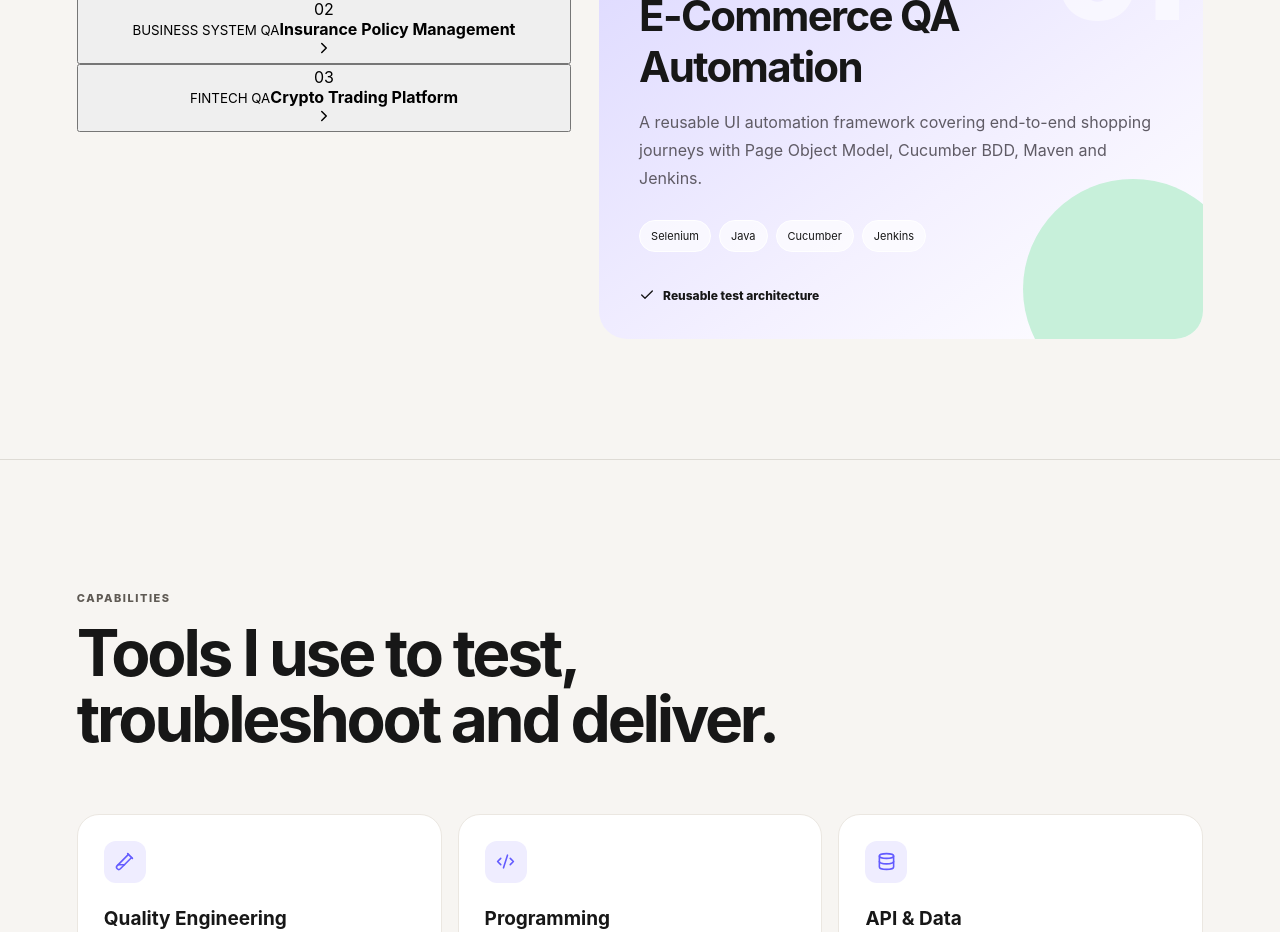
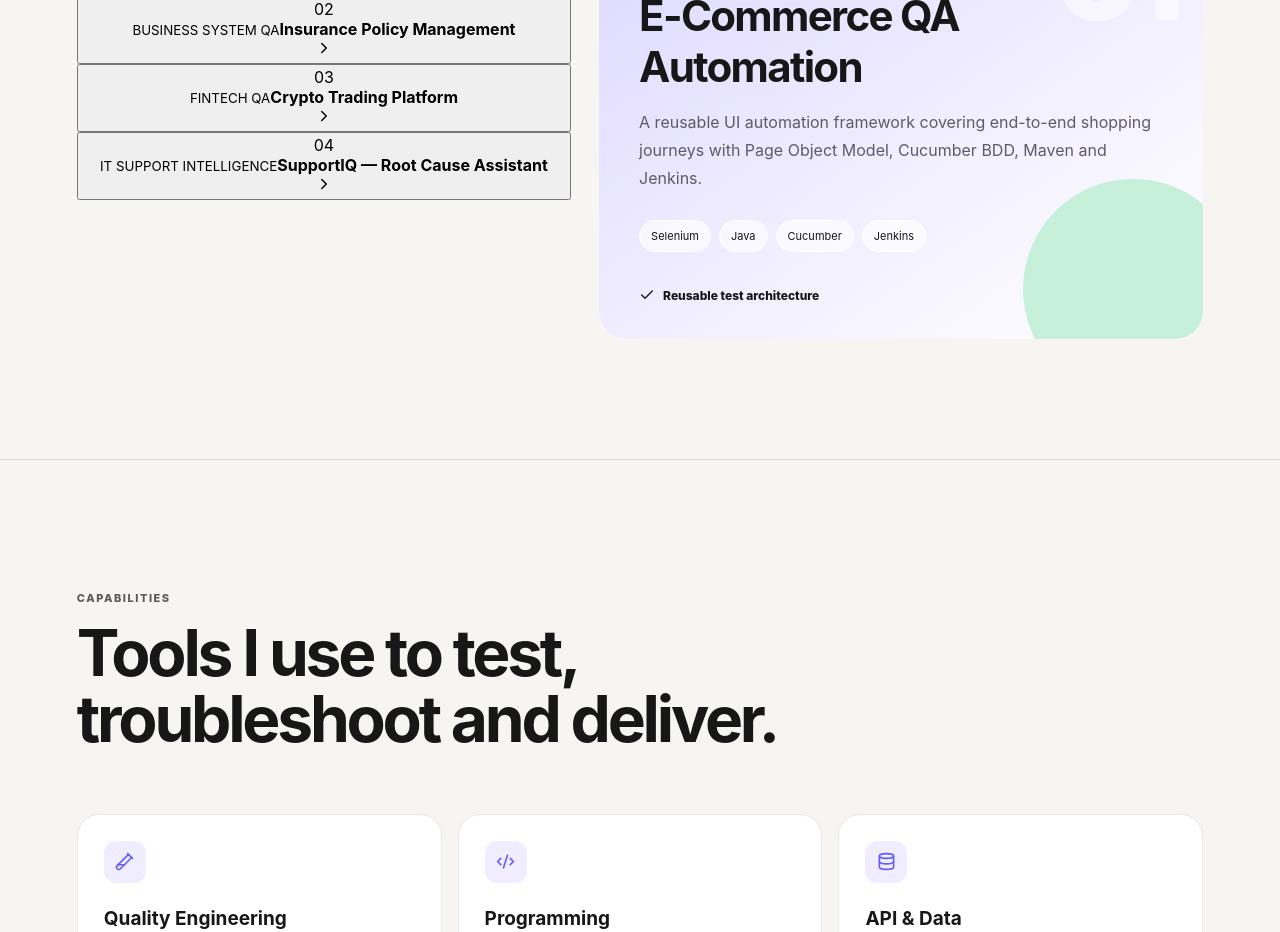
Before and after one commit to Joshuanoc/JoshuaNPortfolio, a React (Vite) app: page / in a window 1280 px wide. Shown: the part 2060-2992 px from the top of the page. Built offline with nearby package versions, Linux system fonts and the light colour scheme.

Commit message:
Feature SupportIQ in portfolio projects

```diff
--- a/src/App.jsx
+++ b/src/App.jsx
@@ -5,7 +5,8 @@ import{ArrowUpRight,Check,ChevronRight,Mail,Code2,Cloud,TestTube2,Wrench,Databas
 const projects=[
 {eyebrow:'AUTOMATION FRAMEWORK',title:'E-Commerce QA Automation',text:'A reusable UI automation framework covering end-to-end shopping journeys with Page Object Model, Cucumber BDD, Maven and Jenkins.',chips:['Selenium','Java','Cucumber','Jenkins'],metric:'Reusable test architecture'},
 {eyebrow:'BUSINESS SYSTEM QA',title:'Insurance Policy Management',text:'Functional and regression testing across registration, quotes, policy issuance, premium calculations, claims and settlement workflows.',chips:['Functional QA','Jira','Regression'],metric:'Business-critical workflows'},
-{eyebrow:'FINTECH QA',title:'Crypto Trading Platform',text:'Exploratory and functional testing across authentication, wallets, trading, transaction history and validation scenarios.',chips:['UI Testing','Negative Testing','Defect Tracking'],metric:'Risk-focused test coverage'}
+{eyebrow:'FINTECH QA',title:'Crypto Trading Platform',text:'Exploratory and functional testing across authentication, wallets, trading, transaction history and validation scenarios.',chips:['UI Testing','Negative Testing','Defect Tracking'],metric:'Risk-focused test coverage'},
+{eyebrow:'IT SUPPORT INTELLIGENCE',title:'SupportIQ — Root Cause Assistant',text:'Interactive Tier 1/Tier 2 troubleshooting with decision trees, hypothesis scoring, RCA confidence, escalation logic, incident history and analytics.',chips:['React','RCA','IT Support','Decision Engine'],metric:'Evidence-driven troubleshooting',link:'./supportiq/'}
 ];
 
 const skillGroups=[
@@ -50,7 +51,7 @@ return <div className="site">
 <div className="projectGrid">
 <div className="projectMenu">{projects.map((p,i)=><button key={p.title} className={open===i?'projectTab active':''} onClick={()=>setOpen(i)} aria-pressed={open===i}><span>0{i+1}</span><div><small>{p.eyebrow}</small><strong>{p.title}</strong></div><ChevronRight size={18}/></button>)}</div>
 <motion.article key={open} className="projectPanel" initial={reduceMotion?false:{opacity:0,y:10}} animate={{opacity:1,y:0}} transition={{duration:reduceMotion?0:.25}}>
-<div className="projectNumber">0{open+1}</div><p className="sectionTag">{projects[open].eyebrow}</p><h3>{projects[open].title}</h3><p>{projects[open].text}</p><div className="chips">{projects[open].chips.map(x=><span key={x}>{x}</span>)}</div><div className="projectMetric"><Check size={16}/>{projects[open].metric}</div>
+<div className="projectNumber">0{open+1}</div><p className="sectionTag">{projects[open].eyebrow}</p><h3>{projects[open].title}</h3><p>{projects[open].text}</p><div className="chips">{projects[open].chips.map(x=><span key={x}>{x}</span>)}</div><div className="projectMetric"><Check size={16}/>{projects[open].metric}</div>{projects[open].link&&<a className="projectLink" href={projects[open].link}>Launch live demo <ArrowUpRight size={15}/></a>}
 </motion.article>
 </div>
 </section>
```
